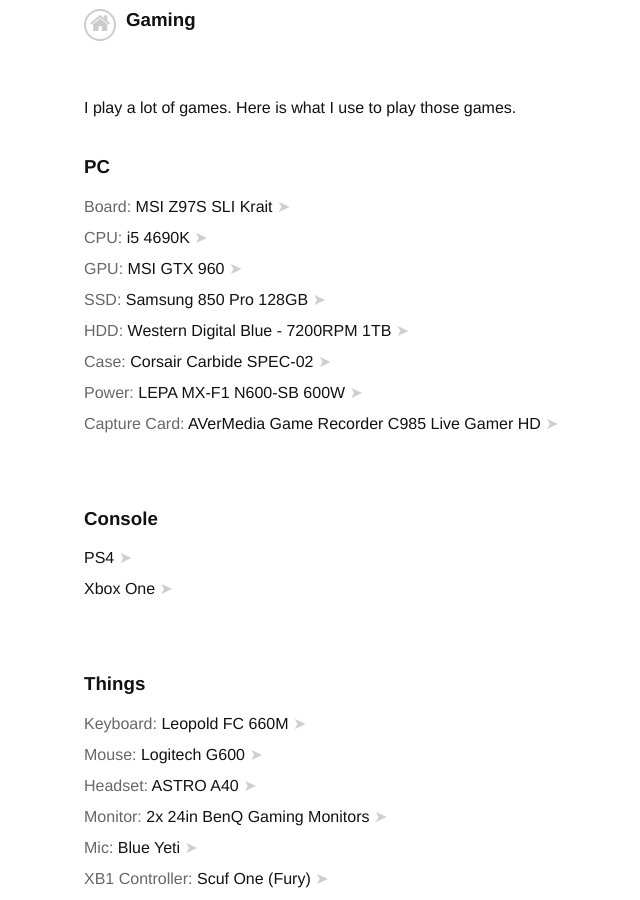
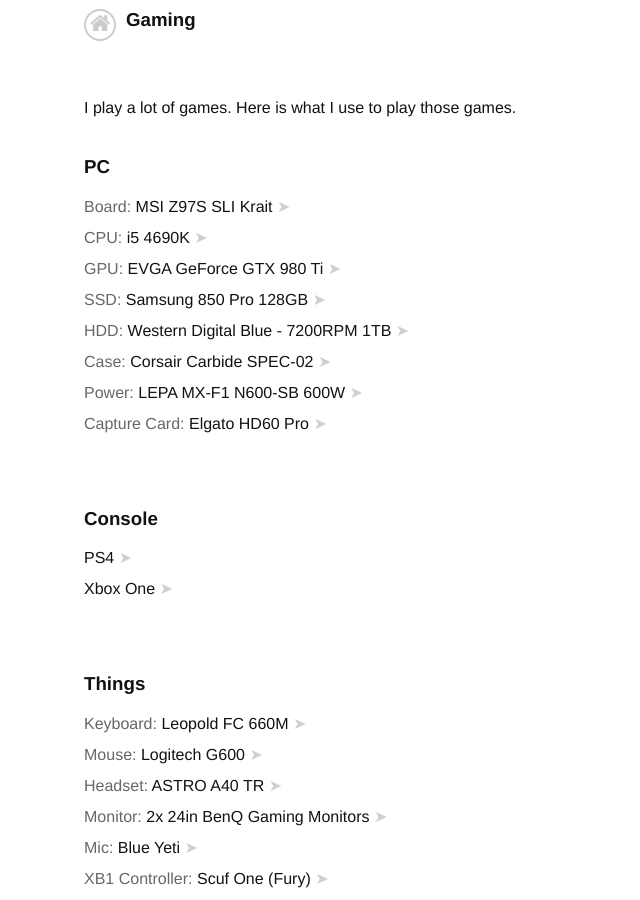
Before and after one commit to skylarsch/skylarsch.github.io, a Jekyll site: the page built from gaming.html, in a window 1280 px wide and 900 px high, scrolled down 350 px. Shown: the whole window, without its empty margins (266-906 px from the left). Built offline with Jekyll 4.4.1, drawn with Linux system fonts in a browser that asks for light colours; nearby versions of some CDN libraries; Markdown is read by kramdown in place of the engine named in the settings; comment, search, counter and statistics services are not loaded.

Commit message:
Update Gaming info

```diff
--- a/gaming.html
+++ b/gaming.html
@@ -37,8 +37,8 @@
       </li>
       <li>
         <span class='comp'>GPU:</span>
-          <a href='http://www.newegg.com/Product/Product.aspx?Item=N82E16814127843&cm_re=msi_gtx_960-_-14-127-843-_-Product' target='_blank'>
-            MSI GTX 960
+          <a href='http://www.newegg.com/Product/Product.aspx?Item=N82E16814487142&cm_re=980_ti-_-14-487-142-_-Product' target='_blank'>
+            EVGA GeForce GTX 980 Ti
           </a>
       </li>
       <li>
@@ -67,8 +67,8 @@
       </li>
       <li>
         <span class='comp'>Capture Card:</span>
-          <a href='http://www.amazon.com/gp/product/B007UXJ6LE' target='_blank'>
-            AVerMedia Game Recorder C985 Live Gamer HD
+          <a href='http://www.amazon.com/Elgato-superior-technology-hardware-encoding/dp/B014MQIVPS/ref=sr_1_1?ie=UTF8&qid=1451712740&sr=8-1&keywords=legato+hd60+pro' target='_blank'>
+            Elgato HD60 Pro
           </a>
       </li>
     </ul>
@@ -107,8 +107,8 @@
       </li>
       <li>
         <span class='comp'>Headset:</span>
-        <a href='http://www.amazon.com/ASTRO-Gaming-Audio-System-Xbox-360/dp/B009VLRPCK/ref=sr_1_1?ie=UTF8&qid=1431624285&sr=8-1&keywords=astro+a40+black' target='_blank'>
-          ASTRO A40
+        <a href='http://www.amazon.com/ASTRO-Gaming-A40-Headset-MixAmp-Xbox/dp/B014H2T84K/ref=sr_1_2?ie=UTF8&qid=1451712808&sr=8-2&keywords=astro+a40tr' target='_blank'>
+          ASTRO A40 TR
         </a>
       </li>
       <li>
```
Also changed, not shown: 1 other file.
